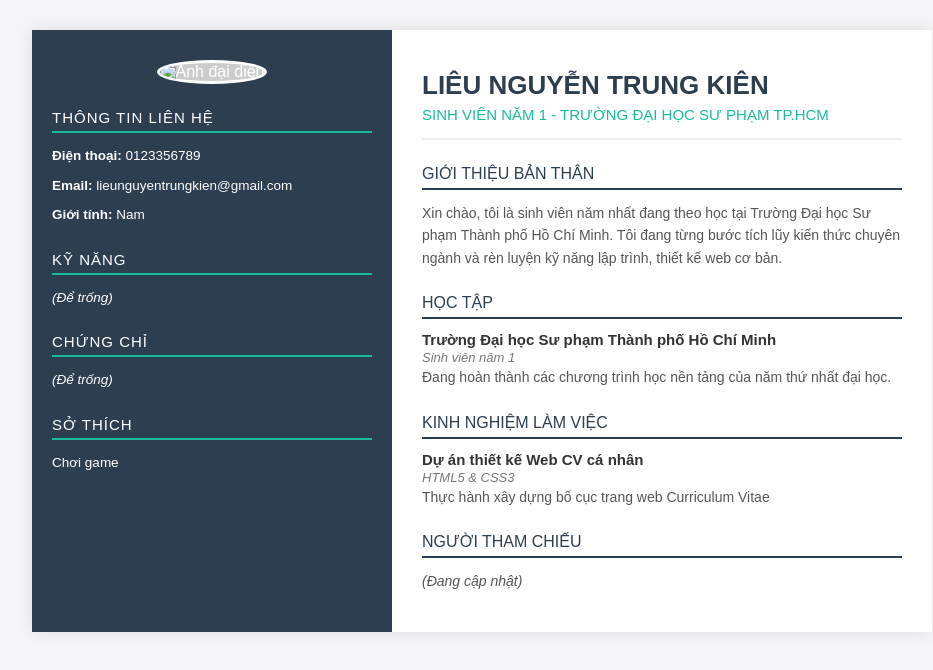
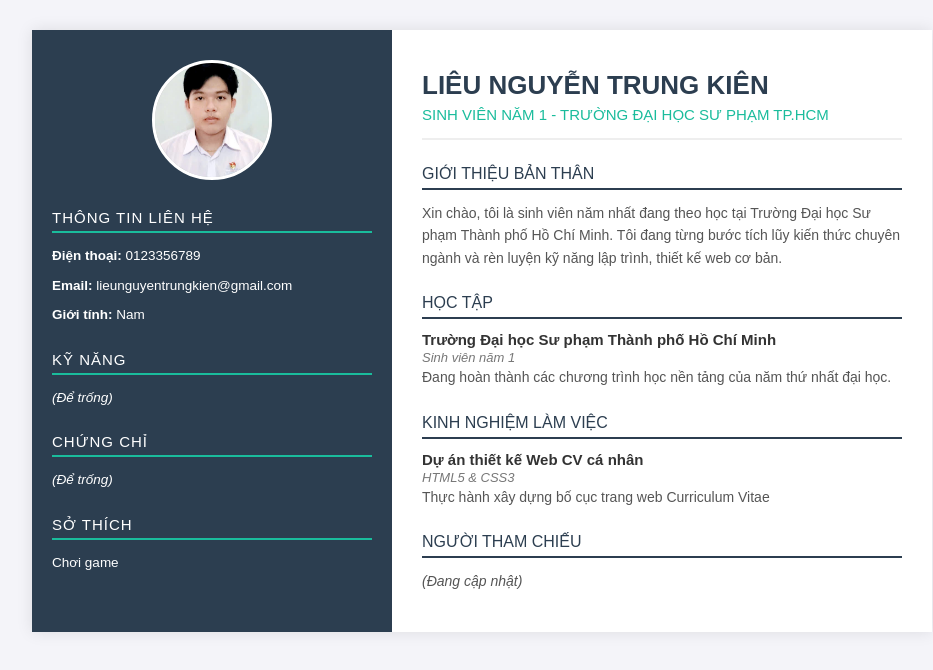
Before and after one commit to lntk-2008/lieu-nguyen-trung-kien, a plain HTML site: page my_cv.html in a window 1280 px wide. Shown: the whole page, without its empty margins (158-1091 px from the left). Drawn offline with Linux system fonts and the light colour scheme.

Commit message:
sua loi anh dai dien

```diff
--- a/my_cv.html
+++ b/my_cv.html
@@ -117,7 +117,7 @@
       <!-- CỘT TRÁI (40%) -->
       <div class="cv-left">
         <div class="avatar-container">
-          <img src="avatapgn" alt="Ảnh đại diện" />
+          <img src="images/avatar.png" alt="Ảnh đại diện" />
         </div>
 
         <div class="section-title-left">Thông tin liên hệ</div>
```
Also changed, not shown: images/avatar.png (added).
